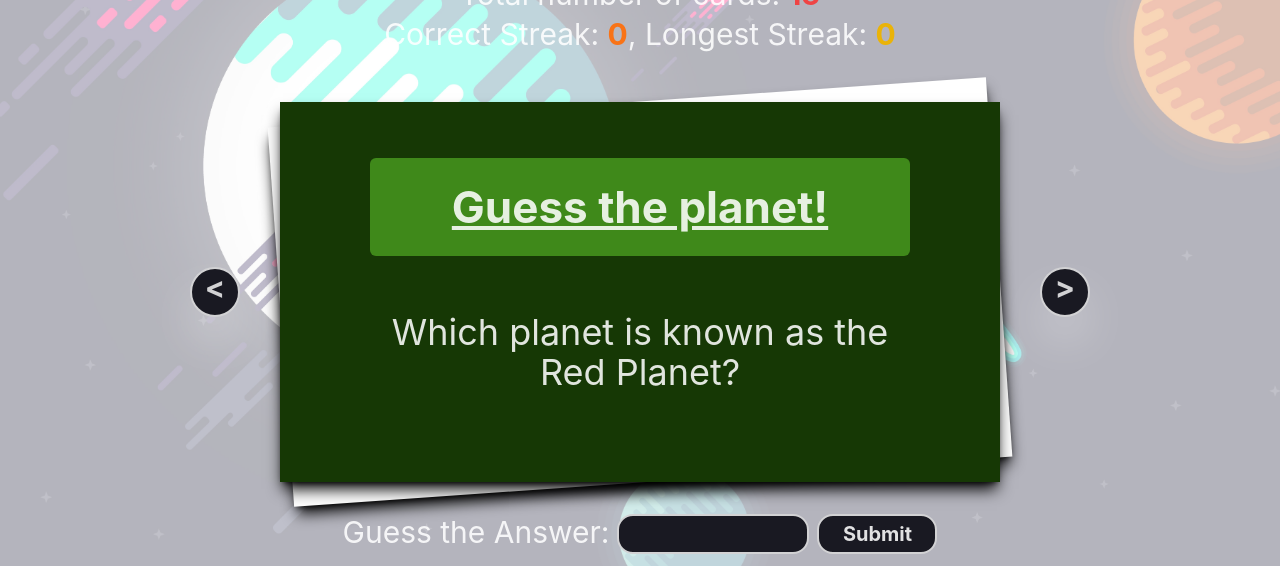
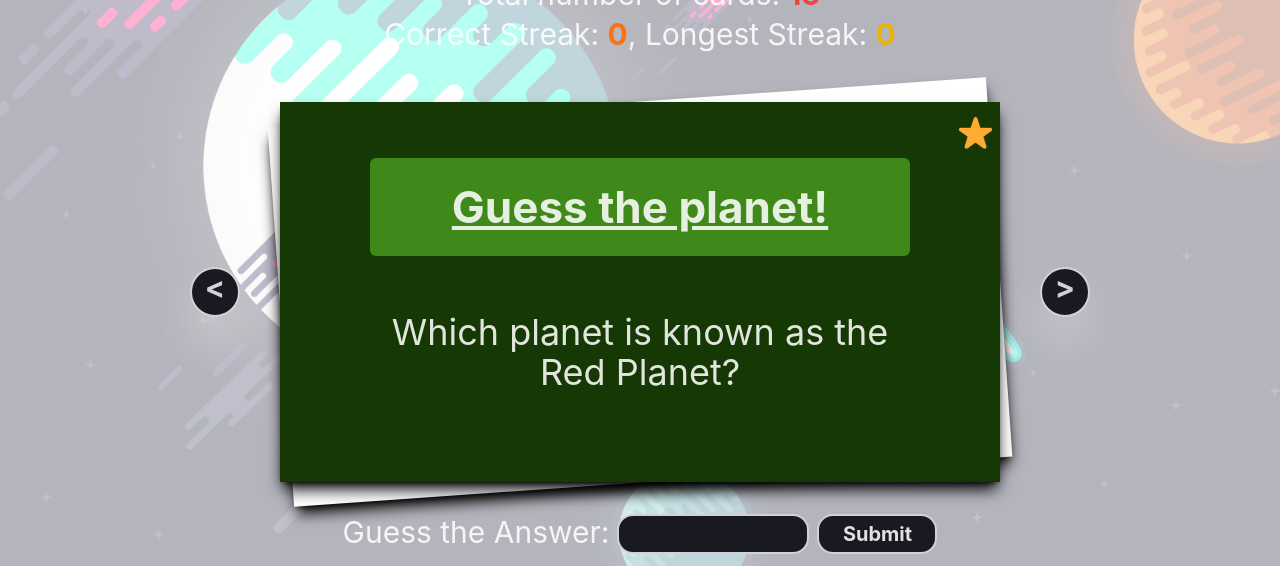
Before and after one commit to ekjacinto/flashcards_part2, a React (Vite) app: page / in a window 1280 px wide. Shown: the part 234-802 px from the top of the page. Built offline with nearby package versions, Linux system fonts and the light colour scheme.

Commit message:
feat: master flashcard feature

```diff
--- a/src/App.css
+++ b/src/App.css
@@ -64,3 +64,7 @@
 .guess-symbol {
   animation: fadeIn 0.5s;
 }
+
+.null {
+  background-color: black;
+}
--- a/src/App.tsx
+++ b/src/App.tsx
@@ -15,6 +15,7 @@ import NextFlashcard from "./components/NextFlashcard";
 import GuessForm from "./components/GuessForm";
 import Right from "./assets/right.png";
 import Wrong from "./assets/wrong.png";
+import Star from "./assets/star.png";
 
 type Problem = {
   prompt?: string;
@@ -135,9 +136,10 @@ function App() {
   const [correct, setCorrect] = useState<boolean>(false);
   const [correctStreak, setCorrectStreak] = useState<number>(0);
   const [longestStreak, setLongestStreak] = useState<number>(0);
+  const [masteredCards, setMasteredCards] = useState<Problem[]>([]);
 
   const prevClickHandler = () => {
-    if (currentProblem === cardDeck[0]) {
+    if (currentProblem === cardDeck[0] || cardDeck.length === 0) {
       return;
     }
     setCurrentProblem(cardDeck[cardDeck.indexOf(currentProblem) - 1]);
@@ -147,7 +149,10 @@ function App() {
   };
 
   const nextClickHandler = () => {
-    if (currentProblem === cardDeck[cardDeck.length - 1]) {
+    if (
+      currentProblem === cardDeck[cardDeck.length - 1] ||
+      cardDeck.length === 0
+    ) {
       return;
     }
     setCurrentProblem(cardDeck[cardDeck.indexOf(currentProblem) + 1]);
@@ -176,7 +181,7 @@ function App() {
     return array;
   };
 
-  const handleFlipHandler = () => {
+  const handleFlip = () => {
     setFlipCard(!flipCard);
   };
 
@@ -236,6 +241,23 @@ function App() {
     }
   };
 
+  const handleMasterCard = () => {
+    if (cardDeck.length === 0) {
+      return;
+    }
+    setMasteredCards([...masteredCards, currentProblem]);
+    const savedIndex = cardDeck.indexOf(currentProblem);
+    const previousCards = cardDeck.slice(0, savedIndex);
+    const nextCards = cardDeck.slice(savedIndex + 1);
+    setCardDeck([...previousCards, ...nextCards]);
+    if (cardDeck.indexOf(currentProblem) === cardDeck.length - 1) {
+      prevClickHandler();
+    } else {
+      nextClickHandler();
+    }
+    console.log(masteredCards);
+  };
+
   return (
     <div className="flex flex-col justify-center items-center">
       <h1 className="text-7xl font-bold m-8">
@@ -261,13 +283,26 @@ function App() {
       <div className="flex justify-center items-center gap-2 mt-4">
         <PrevButton event={prevClickHandler} />
         <NextFlashcard />
+        <img
+          src={Star}
+          width={35}
+          className="mb-[320px] ml-[670px] absolute z-10 cursor-pointer"
+          onClick={handleMasterCard}
+        />
         {answered === true && correct === false ? (
           <img src={Wrong} className="guess-symbol absolute z-10 w-[280px]" />
         ) : answered === true && correct === true ? (
           <img src={Right} className="guess-symbol absolute z-10 w-[280px]" />
         ) : null}
 
-        {flipCard === false ? (
+        {cardDeck.length === 0 ? (
+          <Flashcard
+            text={"No more cards left!"}
+            difficulty={"null"}
+            flipped={flipCard}
+            event={handleFlip}
+          />
+        ) : flipCard === false ? (
           currentProblem.prompt !== undefined ? (
             currentProblem.image !== undefined ? (
               <Flashcard
@@ -276,7 +311,7 @@ function App() {
                 img={currentProblem.image}
                 difficulty={currentProblem.difficulty}
                 flipped={flipCard}
-                event={handleFlipHandler}
+                event={handleFlip}
               />
             ) : (
               <Flashcard
@@ -284,20 +319,20 @@ function App() {
                 text={currentProblem.question}
                 difficulty={currentProblem.difficulty}
                 flipped={flipCard}
-                event={handleFlipHandler}
+                event={handleFlip}
               />
             )
           ) : (
             <Flashcard
               text={currentProblem.question}
-              event={handleFlipHandler}
+              event={handleFlip}
               flipped={flipCard}
             />
           )
         ) : (
           <Flashcard
             text={currentProblem.answer}
-            event={handleFlipHandler}
+            event={handleFlip}
             flipped={flipCard}
           />
         )}
--- a/src/components/GuessForm.tsx
+++ b/src/components/GuessForm.tsx
@@ -16,12 +16,14 @@ const GuessForm = ({
   return (
     <div>
       <form className="flex gap-2 mb-4" onSubmit={submitEvent}>
-        <label className="text-3xl" htmlFor="search">
+        <label className="text-3xl" htmlFor="guess">
           Guess the Answer:
         </label>
         <input
           className="w-48 bg-[#191922] rounded-2xl border-2 border-[#d2d2d4] text-center text-xl"
           type="text"
+          name="guess"
+          id="guess"
           value={inputValue}
           onChange={inputEvent}
         />
```
Also changed, not shown: src/assets/star.png (added).
